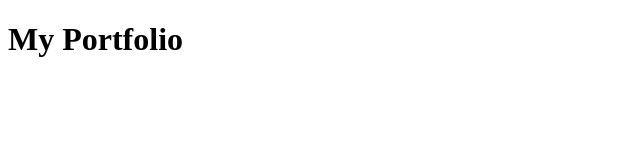
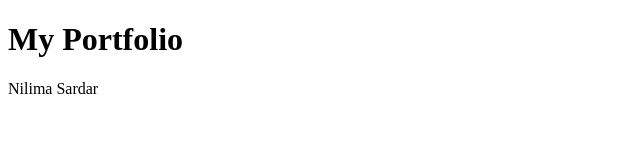
Before and after one commit to NilimaSardar/portfolio, a plain HTML site: page index.html in a window 1280 px wide. Shown: the whole page, without its empty margins (0-640 px from the left). Drawn offline with Linux system fonts and the light colour scheme.

Commit message:
random commit

```diff
--- a/index.html
+++ b/index.html
@@ -7,5 +7,6 @@
 </head>
 <body>
     <h1>My Portfolio</h1>
+    <p>Nilima Sardar</p>
 </body>
 </html>
```
